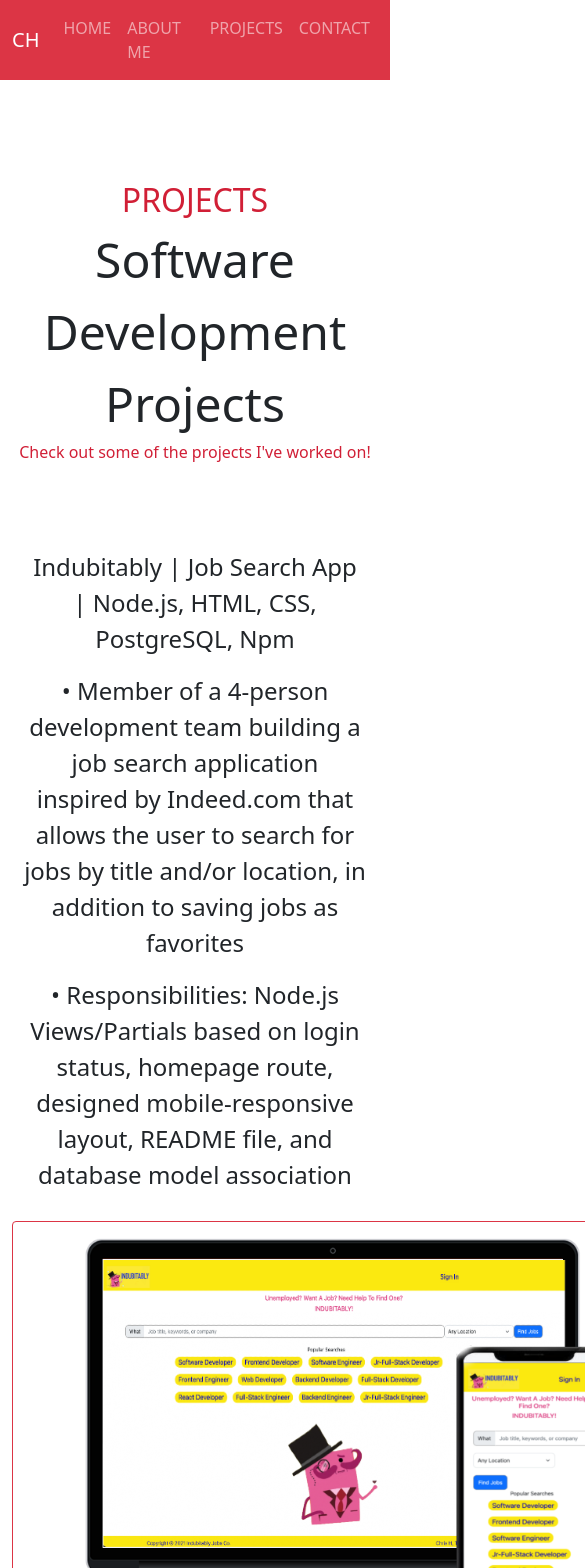
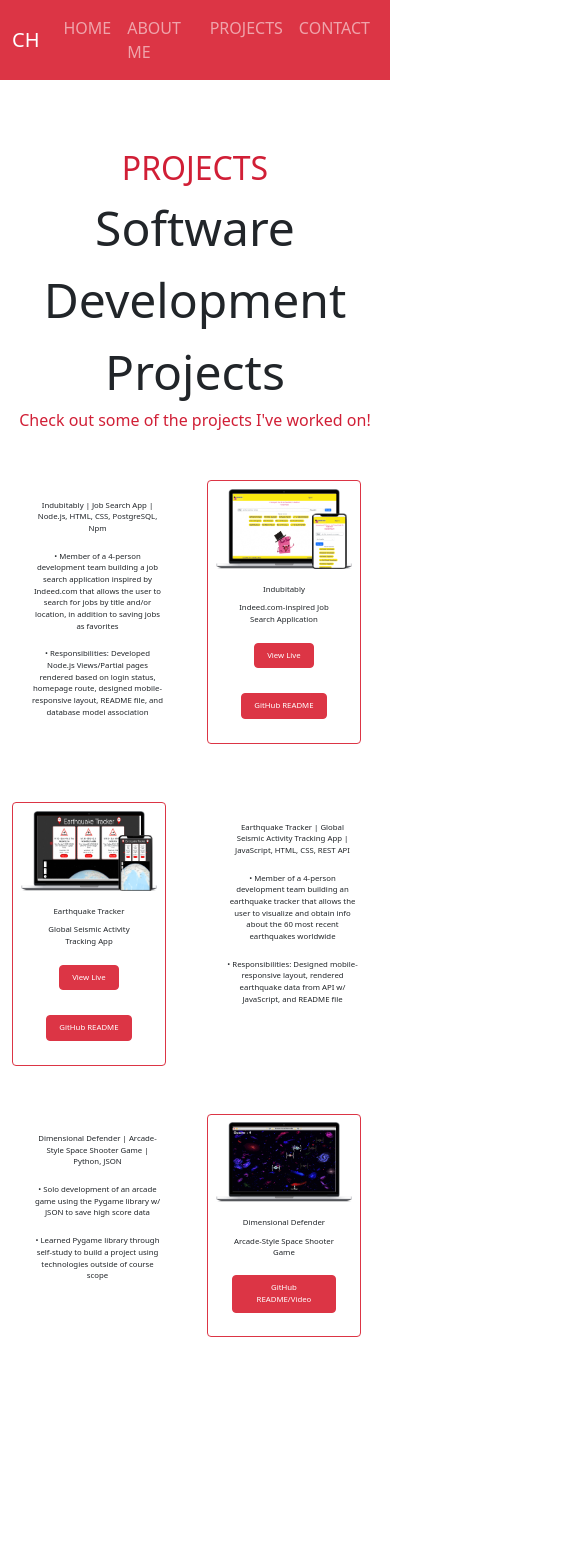
Before and after one commit to SgtHouston/cmhportfolio, a React (Create React App) app: page /projects in a window 390 px wide. Shown: the top 1568 px of the page, 585 px wide, since content can reach past the window. After the commit the page ends 1401 px from the top, so only its background shows below. Built offline with nearby package versions, Linux system fonts and the light colour scheme.

Commit message:
fixed font size unit to vw for responsiveness

```diff
--- a/src/pages/About.js
+++ b/src/pages/About.js
@@ -4,15 +4,13 @@ import { Container } from 'react-bootstrap'
 // Step 4
 import styled from 'styled-components'
 
-
-
 const TitleDiv = styled.div`
-    padding-top: 2rem;
+    padding-top: 3rem;
     font-size: 2rem;
     color: #D11F36;
 `;
 
-const AboutDiv = styled.div`
+const SubtitleDiv = styled.div`
     font-size: 3rem;
 `;
 
@@ -21,6 +19,10 @@ const MoreDiv = styled.div`
     color: #D11F36;
 `;
 
+const TextDiv = styled.div`
+    font-size: 2vw;
+    padding: 5vw;
+`;
 
 
 
@@ -33,12 +35,16 @@ export default function About() {
                 <TitleDiv>
                     ABOUT
                 </TitleDiv>
-                <AboutDiv>
+                <SubtitleDiv>
                     Personal Info
-                </AboutDiv>
+                </SubtitleDiv>
                 <MoreDiv>
                     Get To Know More About Me
                 </MoreDiv>
+
+                <TextDiv>
+
+                </TextDiv>
 
 
 
--- a/src/pages/Contact.js
+++ b/src/pages/Contact.js
@@ -4,12 +4,12 @@ import styled from 'styled-components'
 
 
 const TitleDiv = styled.div`
-    padding-top: 2rem;
+    padding-top: 3rem;
     font-size: 2rem;
     color: #D11F36;
 `;
 
-const PIDiv = styled.div`
+const SubtitleDiv = styled.div`
     font-size: 3rem;
 `;
 
@@ -18,6 +18,12 @@ const MoreDiv = styled.div`
     color: #D11F36;
 `;
 
+const TextDiv = styled.div`
+    font-size: 2vw;
+    padding: 5vw;
+`;
+
+
 export default function About() {
     return (
         <Container className="my-3 text-center">
@@ -25,12 +31,16 @@ export default function About() {
                 <TitleDiv>
                     CONTACT ME
                 </TitleDiv>
-                <PIDiv>
+                <SubtitleDiv>
                     Feel Free To Reach Out
-                </PIDiv>
+                </SubtitleDiv>
                 <MoreDiv>
                     Whether It's A Project, Question, or Opportunity, I'd Love To Hear From You ... Let's Chat!
                 </MoreDiv>
+
+                <TextDiv>
+
+                </TextDiv>
 
             </div>
         </Container>
--- a/src/pages/Home.js
+++ b/src/pages/Home.js
@@ -4,12 +4,12 @@ import styled from 'styled-components'
 
 
 const TitleDiv = styled.div`
-    padding-top: 2rem;
+    padding-top: 3rem;
     font-size: 2rem;
     color: #D11F36;
 `;
 
-const PIDiv = styled.div`
+const SubtitleDiv = styled.div`
     font-size: 3rem;
 `;
 
@@ -17,6 +17,12 @@ const MoreDiv = styled.div`
     font-size: 1rem;
     color: #D11F36;
 `;
+
+const TextDiv = styled.div`
+    font-size: 2vw;
+    padding: 5vw;
+`;
+
 
 export default function Home() {
 
@@ -26,12 +32,15 @@ export default function Home() {
                 <TitleDiv>
                     HOME
                 </TitleDiv>
-                <PIDiv>
+                <SubtitleDiv>
                     My Home Page
-                </PIDiv>
+                </SubtitleDiv>
                 <MoreDiv>
                     Welcome To My Portfolio!
                 </MoreDiv>
+                <TextDiv>
+
+                </TextDiv>
 
             </div>
         </Container>
--- a/src/pages/Projects.js
+++ b/src/pages/Projects.js
@@ -6,17 +6,13 @@ import EQTracker from '../components/EQTracker.png'
 import DimensionalDefender from '../components/DimensionalDefender.png'
 
 
-
-
-
-
 const TitleDiv = styled.div`
-    padding-top: 5rem;
+    padding-top: 3rem;
     font-size: 2rem;
     color: #D11F36;
 `;
 
-const PIDiv = styled.div`
+const SubtitleDiv = styled.div`
     font-size: 3rem;
 `;
 
@@ -26,9 +22,8 @@ const MoreDiv = styled.div`
 `;
 
 const TextDiv = styled.div`
-    margin-top: 3vh;
-    font-size: 1.5rem;
-    padding: 3vw;
+    font-size: 2vw;
+    padding: 5vw;
 `;
 
 export default function Projects() {
@@ -39,9 +34,9 @@ export default function Projects() {
                 <TitleDiv >
                     PROJECTS
                 </TitleDiv>
-                <PIDiv>
+                <SubtitleDiv>
                     Software Development Projects
-                </PIDiv>
+                </SubtitleDiv>
                 <MoreDiv>
                     Check out some of the projects I've worked on!
                 </MoreDiv>
@@ -57,24 +52,28 @@ export default function Projects() {
                             Indubitably | Job Search App | Node.js, HTML, CSS, PostgreSQL, Npm
                         </p>
                         <p>
-                            •	Member of a 4-person development team building a job search application inspired by Indeed.com that allows the user to search for jobs by title and/or location, in addition to saving jobs as favorites
+                            •	Member of a 4-person development team building a job search application
+                            inspired by Indeed.com that allows the user to search for jobs by title and/or
+                            location, in addition to saving jobs as favorites
                         </p>
                         <p>
-                            •	Responsibilities: Node.js Views/Partials based on login status, homepage route, designed mobile-responsive layout, README file, and database model association
+                            •	Responsibilities: Developed Node.js Views/Partial pages rendered based on login status, homepage
+                            route, designed mobile-responsive layout, README file, and database model association
                         </p>
                     </TextDiv>
                 </Col>
                 <Col >
-                    <Card style={{ width: '40rem', padding: '1rem' }} border="danger">
+                    <Card style={{ width: '90%', padding: '2vw' }} border="danger">
                         <Card.Img variant="top" src={Indubitably} className="img-fluid" />
                         <Card.Body>
-                            <Card.Title style={{ fontSize: '1rem' }}>Indubitably</Card.Title>
-                            <Card.Text style={{ fontSize: '1rem' }}>
+                            <Card.Title style={{ fontSize: '2vw' }}>Indubitably</Card.Title>
+                            <Card.Text style={{ fontSize: '2vw' }}>
                                 Indeed.com-inspired Job Search Application
                             </Card.Text>
-                            <Button variant="danger">View Live</Button><br />
+                            <Button style={{ fontSize: '2vw' }} variant="danger">View Live</Button><br />
                             <br />
-                            <Button variant="danger">GitHub README</Button><br />
+                            <Button style={{ fontSize: '2vw' }} variant="danger" href="https://github.com/SgtHouston/Indubitably/blob/main/README.md">GitHub README</Button><br />
+
                         </Card.Body>
                     </Card>
                 </Col>
@@ -85,16 +84,16 @@ export default function Projects() {
 
             <Row >
                 <Col >
-                    <Card style={{ width: '40rem', padding: '1rem' }} border="danger">
+                    <Card style={{ width: '90%', padding: '2vw' }} border="danger">
                         <Card.Img variant="top" src={EQTracker} />
                         <Card.Body>
-                            <Card.Title>Earthquake Tracker</Card.Title>
-                            <Card.Text>
+                            <Card.Title style={{ fontSize: '2vw' }}>Earthquake Tracker</Card.Title>
+                            <Card.Text style={{ fontSize: '2vw' }}>
                                 Global Seismic Activity Tracking App
                             </Card.Text>
-                            <Button variant="danger" href="https://earthquake-tracker.netlify.app">View Live</Button><br />
+                            <Button style={{ fontSize: '2vw' }} variant="danger" href="https://earthquake-tracker.netlify.app">View Live</Button><br />
                             <br />
-                            <Button variant="danger" href="https://github.com/rrr5458/earthquake">GitHub README</Button><br />
+                            <Button style={{ fontSize: '2vw' }} variant="danger" href="https://github.com/rrr5458/earthquake">GitHub README</Button><br />
                         </Card.Body>
                     </Card>
                 </Col>
@@ -104,10 +103,11 @@ export default function Projects() {
                             Earthquake Tracker | Global Seismic Activity Tracking App | JavaScript, HTML, CSS, REST API
                         </p>
                         <p>
-                            •	Member of a 4-person development team building an earthquake tracker that allows the user to visualize and obtain info about the 60 most recent earthquakes worldwide
+                            •	Member of a 4-person development team building an earthquake tracker that allows the user
+                            to visualize and obtain info about the 60 most recent earthquakes worldwide
                         </p>
                         <p>
-                            •	Responsibilities: Designed mobile-responsive layout, rendered earthquake data from API w/ JS, and the README file
+                            •	Responsibilities: Designed mobile-responsive layout, rendered earthquake data from API w/ JavaScript, and README file
 
                         </p>
                     </TextDiv>
@@ -122,7 +122,7 @@ export default function Projects() {
                 <Col>
                     <TextDiv>
                         <p>
-                        Dimensional Defender | Arcade-Style Space Shooter Game | Python, JSON
+                            Dimensional Defender | Arcade-Style Space Shooter Game | Python, JSON
                         </p>
                         <p>
                             •	Solo development of an arcade game using the Pygame library w/ JSON to save high score data
@@ -133,14 +133,14 @@ export default function Projects() {
                     </TextDiv>
                 </Col>
                 <Col >
-                    <Card style={{ width: '40rem', padding: '1rem' }} border="danger">
+                    <Card style={{ width: '90%', padding: '2vw' }} border="danger">
                         <Card.Img variant="top" src={DimensionalDefender} />
                         <Card.Body>
-                            <Card.Title>Dimensional Defender</Card.Title>
-                            <Card.Text>
+                            <Card.Title style={{ fontSize: '2vw' }}>Dimensional Defender</Card.Title>
+                            <Card.Text style={{ fontSize: '2vw' }}>
                                 Arcade-Style Space Shooter Game
                             </Card.Text>
-                            <Button variant="danger" href="https://github.com/SgtHouston/DCProject1Python">GitHub README/Video</Button><br />
+                            <Button style={{ fontSize: '2vw' }} variant="danger" href="https://github.com/SgtHouston/DCProject1Python">GitHub README/Video</Button><br />
                         </Card.Body>
                     </Card>
                 </Col>
```
